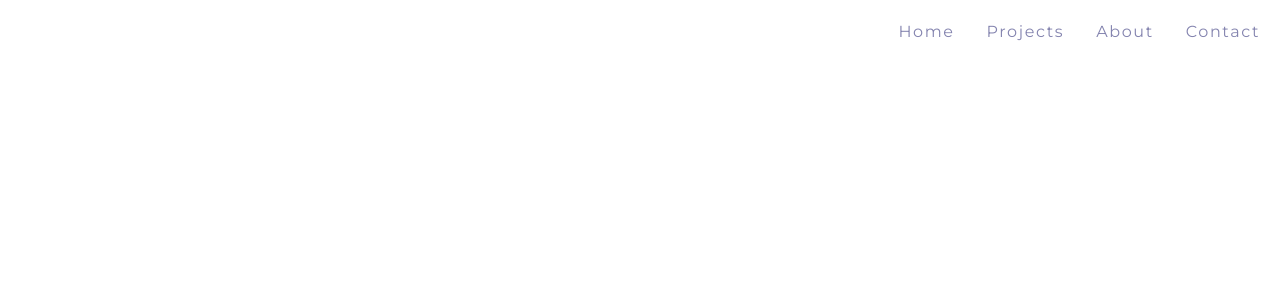
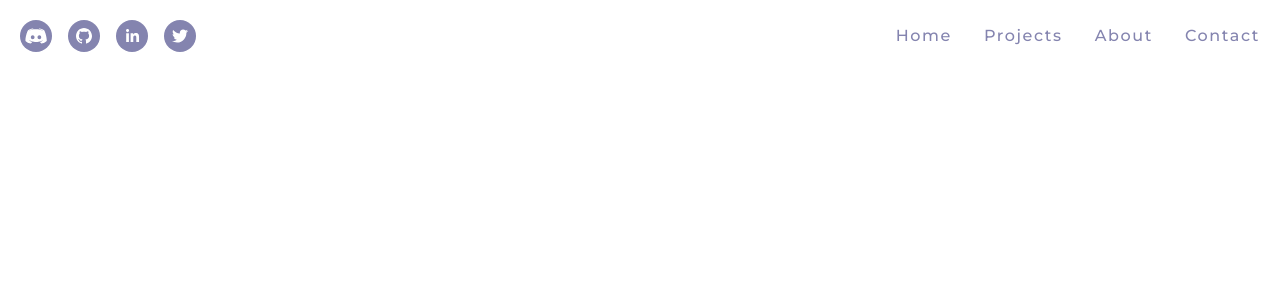
Before and after one commit to BlazejakPiotr/pb-portfolio, a Next.js app: page / in a window 1280 px wide. Shown: the top 300 px of the page. Built offline with nearby package versions, Linux system fonts and the light colour scheme.

Commit message:
feat(nav): added socialicons

```diff
--- a/src/app/components/Navbar.tsx
+++ b/src/app/components/Navbar.tsx
@@ -1,34 +1,60 @@
 import Link from "next/link";
 import React from "react";
+import { SocialIcon } from "react-social-icons";
 
 type Props = {};
 
 const Navbar = (props: Props) => {
   return (
     <nav className="max-w-7xl mx-auto p-5 flex items-center justify-between">
-      <div></div>
+      <div className="flex items-center space-x-4">
+        <SocialIcon
+          className="hover:scale-125 duration-200"
+          url="https://discord.com"
+          style={{ width: 32, height: 32 }}
+          bgColor="#8484AF"
+        />
+        <SocialIcon
+          className="hover:scale-125 duration-200"
+          url="https://github.com"
+          style={{ width: 32, height: 32 }}
+          bgColor="#8484AF"
+        />
+        <SocialIcon
+          className="hover:scale-125 duration-200"
+          url="https://linkedin.com"
+          style={{ width: 32, height: 32 }}
+          bgColor="#8484AF"
+        />
+        <SocialIcon
+          className="hover:scale-125 duration-200"
+          url="https://twitter.com"
+          style={{ width: 32, height: 32 }}
+          bgColor="#8484AF"
+        />
+      </div>
       <div className="flex items-center space-x-4 md:space-x-8">
         <Link
           href="/"
-          className="text-purple hover:text-orange tracking-wide md:tracking-widest text-base font-normal"
+          className="text-purple hover:text-orange tracking-wide md:tracking-widest text-base font-medium"
         >
           Home
         </Link>
         <Link
           href="/projects"
-          className="text-purple hover:text-orange tracking-wide md:tracking-widest text-base font-normal"
+          className="text-purple hover:text-orange tracking-wide md:tracking-widest text-base font-medium"
         >
           Projects
         </Link>
         <Link
           href="/about"
-          className="text-purple hover:text-orange tracking-wide md:tracking-widest text-base font-normal"
+          className="text-purple hover:text-orange tracking-wide md:tracking-widest text-base font-medium"
         >
           About
         </Link>
         <Link
           href="/contact"
-          className="text-purple hover:text-orange tracking-wide md:tracking-widest text-base font-normal"
+          className="text-purple hover:text-orange tracking-wide md:tracking-widest text-base font-medium"
         >
           Contact
         </Link>
```
